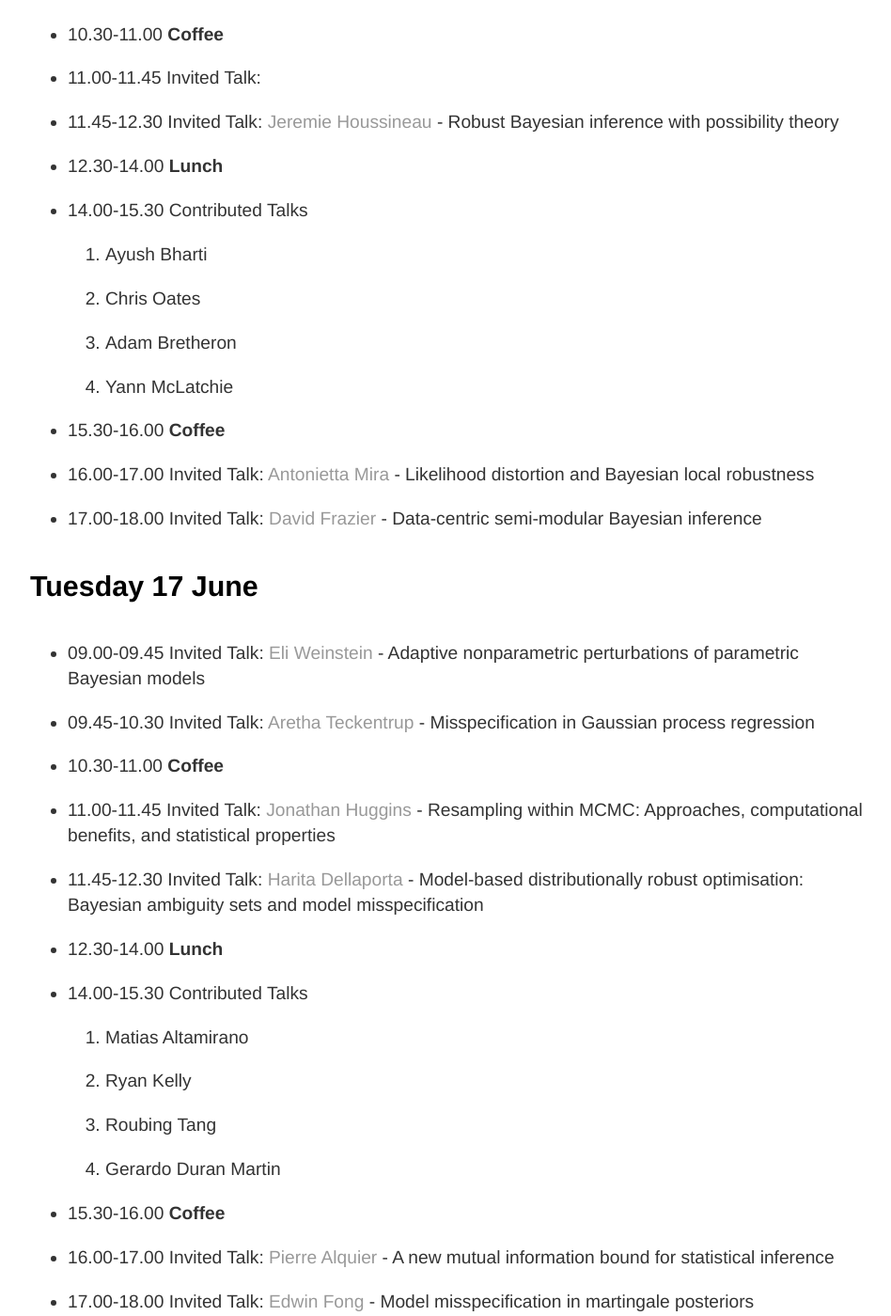
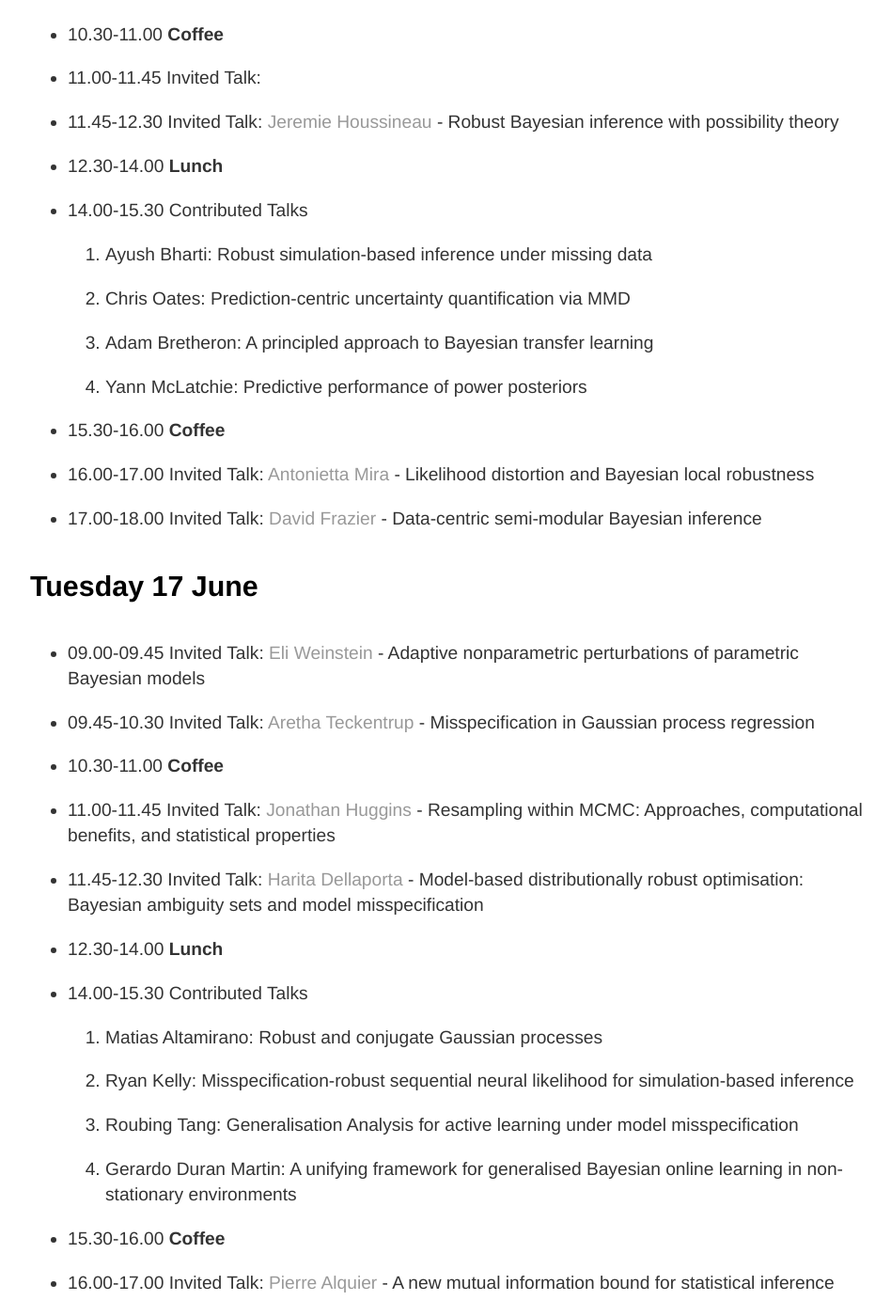
Before and after one commit to postbayes/BayesMisspecificationSatellite, a Jekyll site: the page index.html, which Jekyll copies as it is, in a window 1280 px wide and 1400 px high, scrolled down 1133 px. Shown: the whole window at 94% size, without its empty margins (160-1108 px from the left). Built offline with Jekyll 4.4.1, drawn with Linux system fonts in a browser that asks for light colours.

Commit message:
Update index.html

```diff
--- a/index.html
+++ b/index.html
@@ -80,10 +80,10 @@ A common justification for the use of Bayesian inference is that Bayes’ theore
 <li>12.30-14.00 <b>Lunch</b></li>
 <li>14.00-15.30 Contributed Talks </li>
 <ol>
-	<li> Ayush Bharti </li>
-	<li> Chris Oates </li>
-	<li> Adam Bretheron </li>
-	<li> Yann McLatchie </li>
+	<li> Ayush Bharti: Robust simulation-based inference under missing data </li>
+	<li> Chris Oates: Prediction-centric uncertainty quantification via MMD </li>
+	<li> Adam Bretheron: A principled approach to Bayesian transfer learning </li>
+	<li> Yann McLatchie: Predictive performance of power posteriors </li>
 </ol>
 <li>15.30-16.00 <b>Coffee</b></li>
 <li>16.00-17.00 Invited Talk: <a href="https://search.usi.ch/en/people/f8960de6d60dd08a79b6c1eb20b7442b/mira-antonietta"> Antonietta Mira </a>  - Likelihood distortion and Bayesian local robustness </li>
@@ -102,10 +102,10 @@ A common justification for the use of Bayesian inference is that Bayes’ theore
 <li>12.30-14.00 <b>Lunch</b></li>
 <li>14.00-15.30 Contributed Talks </li>
 <ol>
-	<li> Matias Altamirano </li>
-	<li> Ryan Kelly </li>
-	<li> Roubing Tang </li>
-	<li> Gerardo Duran Martin</li>
+	<li> Matias Altamirano: Robust and conjugate Gaussian processes </li>
+	<li> Ryan Kelly: Misspecification-robust sequential neural likelihood for simulation-based inference </li>
+	<li> Roubing Tang: Generalisation Analysis for active learning under model misspecification </li>
+	<li> Gerardo Duran Martin: A unifying framework for generalised Bayesian online learning in non-stationary environments</li>
 </ol>
 <li>15.30-16.00 <b>Coffee</b></li>
 <li>16.00-17.00 Invited Talk: <a href="https://pierrealquier.github.io/"> Pierre Alquier </a>  - A new mutual information bound for statistical inference</li>
```
